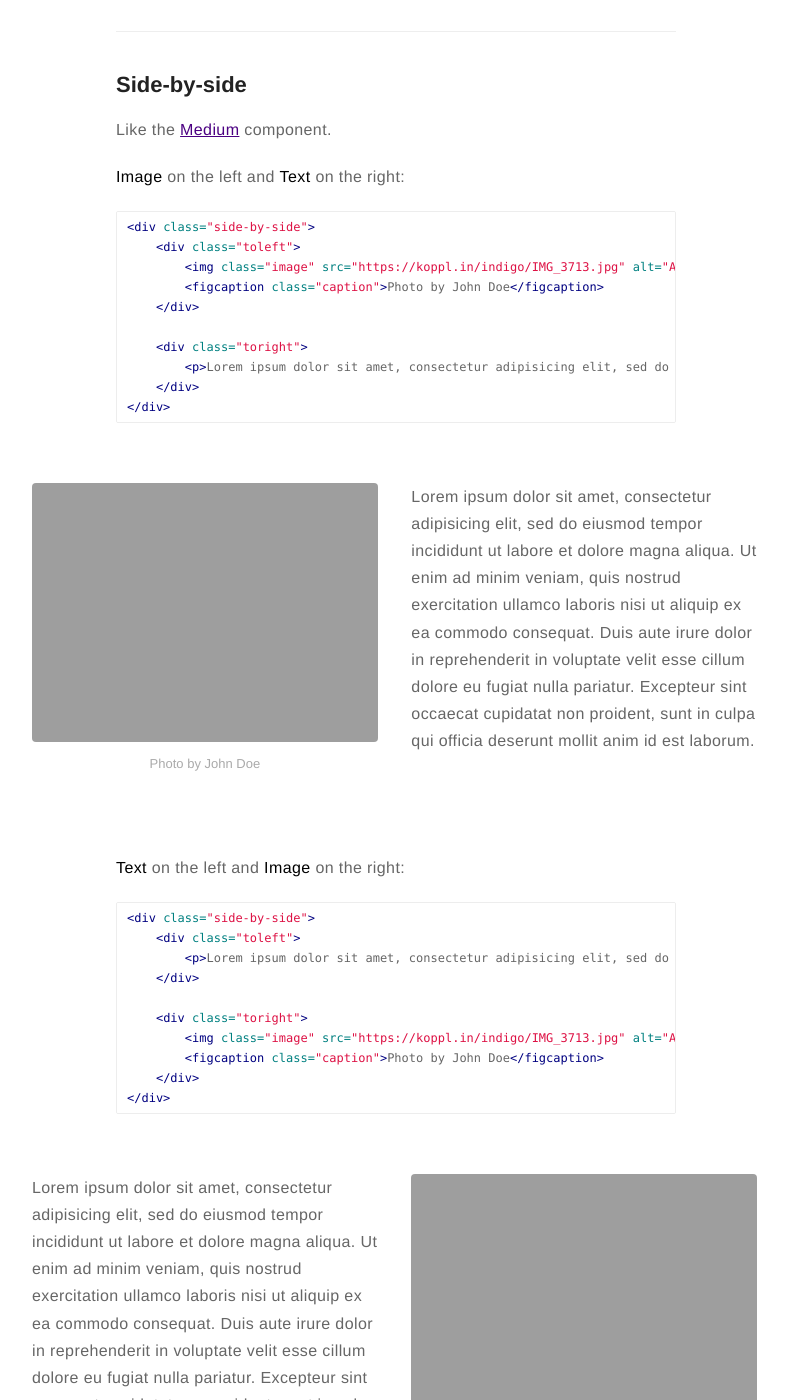
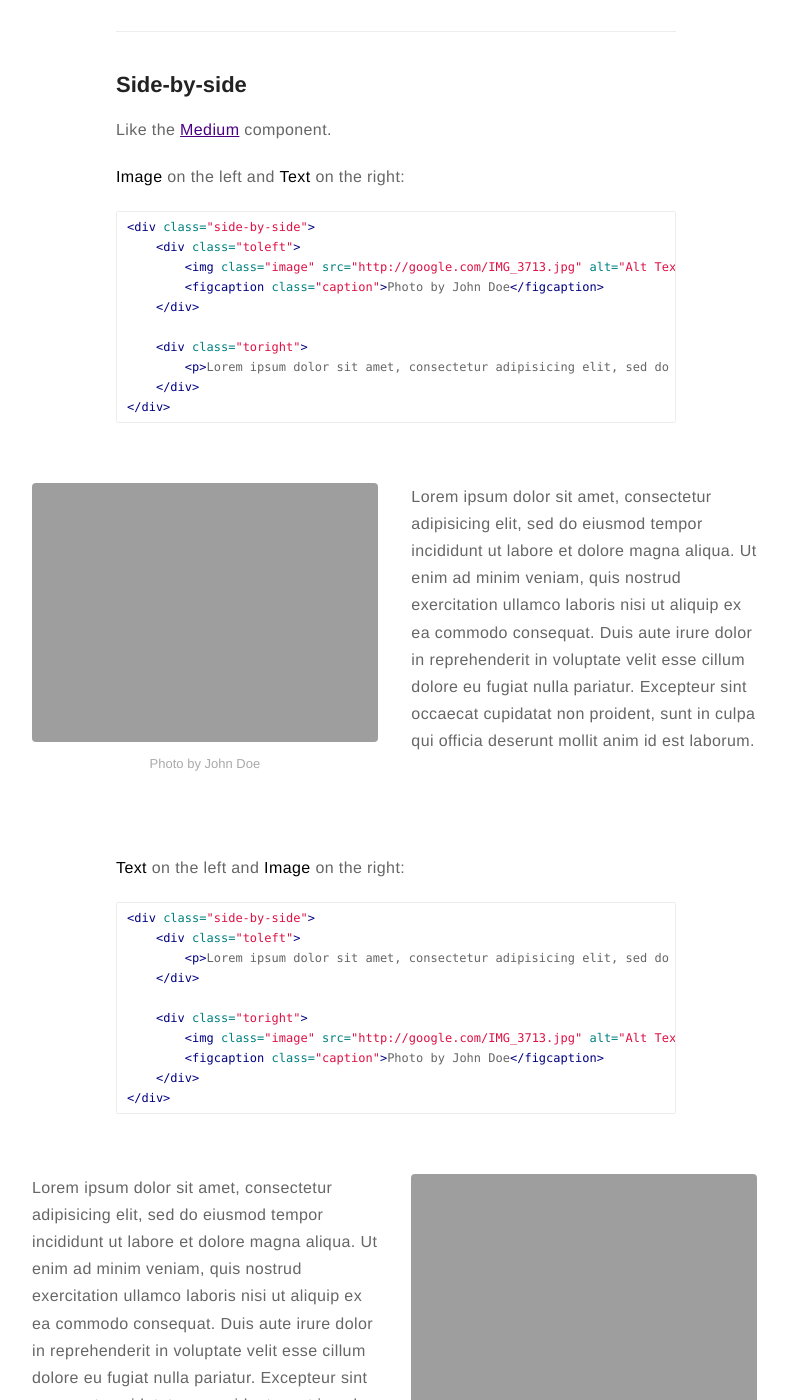
Before and after one commit to Siaan/Siaan.github.io, a Jekyll site: the page built from _posts/2015-02-24-markdown-extra-components.markdown, in a window 1280 px wide and 1400 px high, scrolled down 1068 px. Shown: the whole window, without its empty margins (244-1032 px from the left). Built offline with Jekyll 4.4.1, drawn with Linux system fonts in a browser that asks for light colours; comment, search, counter and statistics services are not loaded.

Commit message:
Update _config.yml

```diff
--- a/_config.yml
+++ b/_config.yml
@@ -7,7 +7,7 @@
 
 # if it's an external image, update below for true
 # better with square images
-external-image: false
+external-image: true
 picture: IMG_3713.jpg
 
 # If you want to include your resume, set to true
@@ -16,7 +16,7 @@
 #resume-external: false
 #resume-url: https://google.com/?q=my+resume
 
-url: https://koppl.in/indigo
+url: http://google.com
 # your url: http://USERNAME.github.io
 
 permalink: /:title/
```
